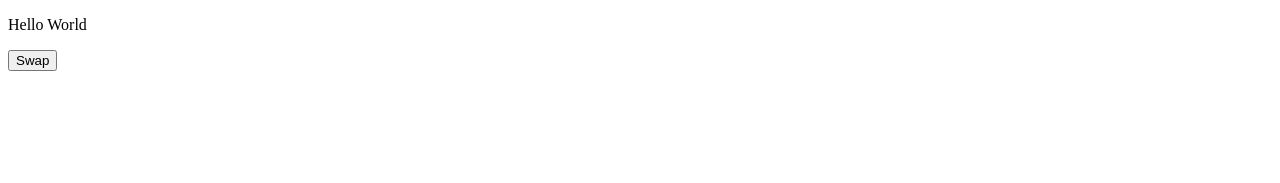
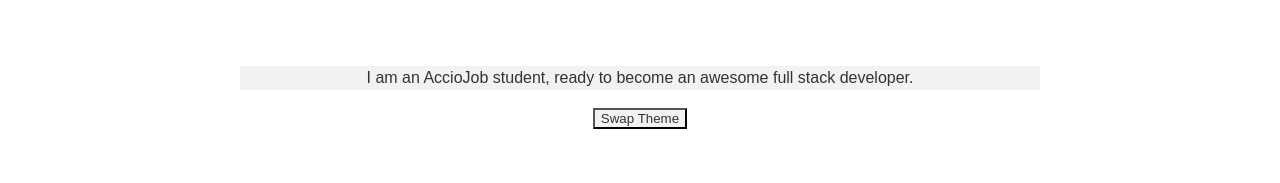
Before and after one commit to acciojob/dark-theme-misterKumar, a website: page main.html in a window 1280 px wide. Drawn offline with Linux system fonts and the light colour scheme.

Commit message:
created a submission

```diff
--- a/main.html
+++ b/main.html
@@ -9,10 +9,12 @@
   <body>
     <main>
       <!-- html markup here -->
-      <p id="ptag">
-        Hello World
-      </p>
-      <button>Swap</button>
+      <div class="container">
+		<div id="app" class="day">
+			<p id="ptag">I am an AccioJob student, ready to become an awesome full stack developer.</p>
+		</div>
+		<button id="swap" class="button_day" onclick="swapTheme()">Swap Theme</button>
+	</div>
     </main>
     <script src="./script.js"></script>
   </body>
--- a/script.js
+++ b/script.js
@@ -1 +1,19 @@
 //your code here
+
+function swapTheme() {
+			const app = document.getElementById('app');
+			const swap = document.getElementById('swap');
+			if (app.classList.contains('day')) {
+				app.classList.remove('day');
+				app.classList.add('night');
+				swap.classList.remove('button_day');
+				swap.classList.add('button_night');
+				swap.innerHTML = 'Light Theme';
+			} else {
+				app.classList.remove('night');
+				app.classList.add('day');
+				swap.classList.remove('button_night');
+				swap.classList.add('button_day');
+				swap.innerHTML = 'Dark Theme';
+			}
+		}
--- a/styles.css
+++ b/styles.css
@@ -1,16 +1,33 @@
-#app{
-  height:90vh;
-}
-.night{
-  background-color: black;
-  color:white;
-}
-
-#swap{
-  outline:0;
-}
-
-.button_night{
-  background-color:blue;
-  color:white;
-}
+body {
+			margin: 0;
+			padding: 0;
+			font-family: Arial, sans-serif;
+			font-size: 16px;
+			line-height: 1.5;
+		}
+		.container {
+			width: 100%;
+			max-width: 800px;
+			margin: 0 auto;
+			padding: 50px 0;
+			text-align: center;
+		}
+		#app.day {
+			background-color: #f2f2f2;
+			color: #333;
+		}
+		#app.night {
+			background-color: #333;
+			color: #fff;
+		}
+		.button_day {
+			background-color: #f2f2f2;
+			color: #333;
+		}
+		.button_night {
+			background-color: #333;
+			color: #fff;
+		}
+		.button_day:hover, .button_night:hover {
+			cursor: pointer;
+		}
```
